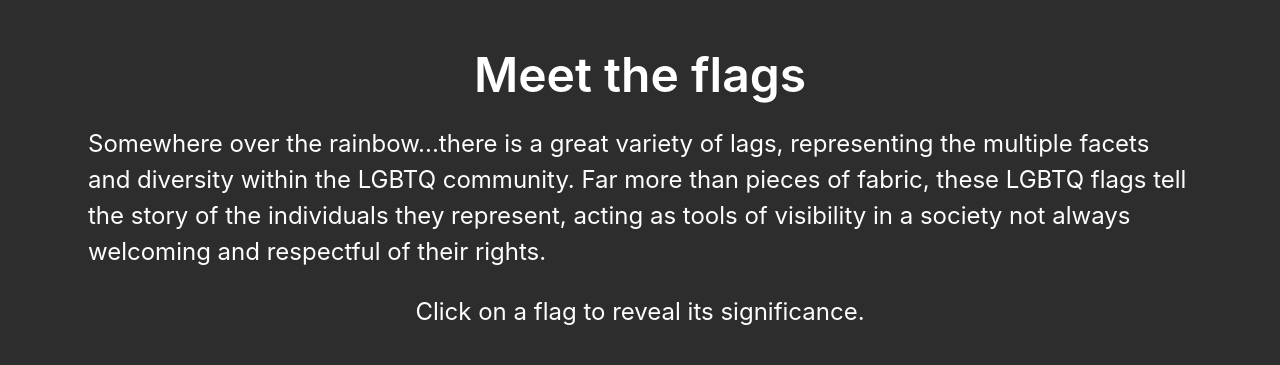
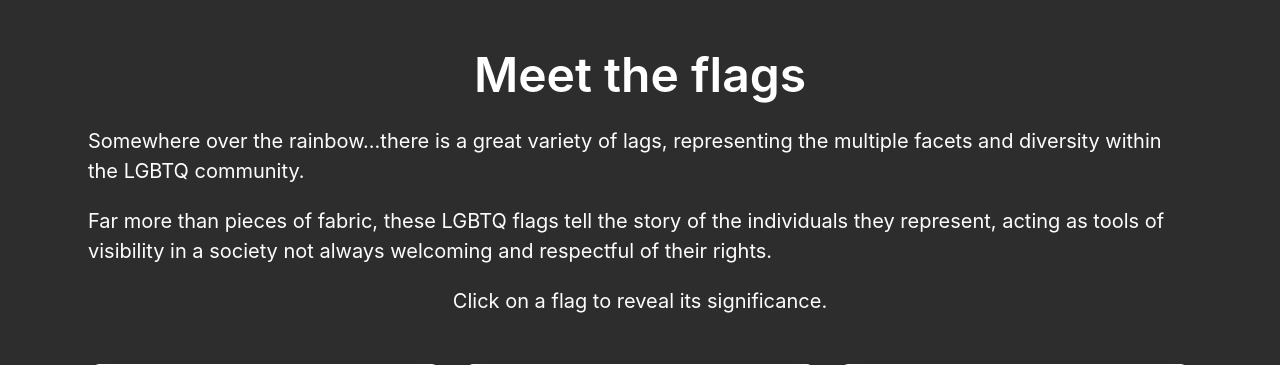
Before and after one commit to andrewdempsey2018/OvertheRainbow, a Flask app: page /flags in a window 1280 px wide. Shown: the part 80-445 px from the top of the page. Run offline with Flask 2, Linux system fonts and the light colour scheme.

Commit message:
Adjustment font to flags & support page

```diff
--- a/static/css/style.css
+++ b/static/css/style.css
@@ -233,7 +233,7 @@ body {
         padding-left: 25px;
     }
     .carousel-cell {
-        width: 47.25%;
+        width: 47%;
         height: auto;
     }
     .flickity-prev-next-button.previous {
@@ -270,7 +270,7 @@ body {
         padding-left: 0px;
     }
     .carousel-cell {
-        width: 31.35%;
+        width: 31.5%;
     }
 
     .flickity-prev-next-button.previous {
--- a/templates/flags.html
+++ b/templates/flags.html
@@ -1,13 +1,17 @@
 {% extends 'base.html' %}
 {% block content %}
 <div class="mt-6 container content container-flag-intro">
+<div class="content">
     <h1 class="title is-1 has-text-white has-text-centered"> {{ page_title }}</h1>
-    <p class="px-5 is-size-4">
+    <p class="px-5 is-size-5">
         Somewhere over the rainbow...there is a great variety of lags, representing the multiple facets and diversity
-        within the LGBTQ community. Far more than pieces of fabric, these LGBTQ flags tell the story of the individuals
+        within the LGBTQ community. </p>
+    <p class="px-5 is-size-5">
+        Far more than pieces of fabric, these LGBTQ flags tell the story of the individuals
         they represent, acting as tools of visibility in a society not always welcoming and respectful of their rights.
     </p>
-    <p class="mb-5 is-size-4 has-text-centered">Click on a flag to reveal its significance.</p>
+    <p class="mb-5 is-size-5 has-text-centered">Click on a flag to reveal its significance.</p>
+</div>
 </div>
 
 <div class="container is-flex is-flex-direction-row is-flex-wrap-wrap is-justify-content-space-evenly">
```
Also changed, not shown: templates/support.html (+3 -6 lines).
